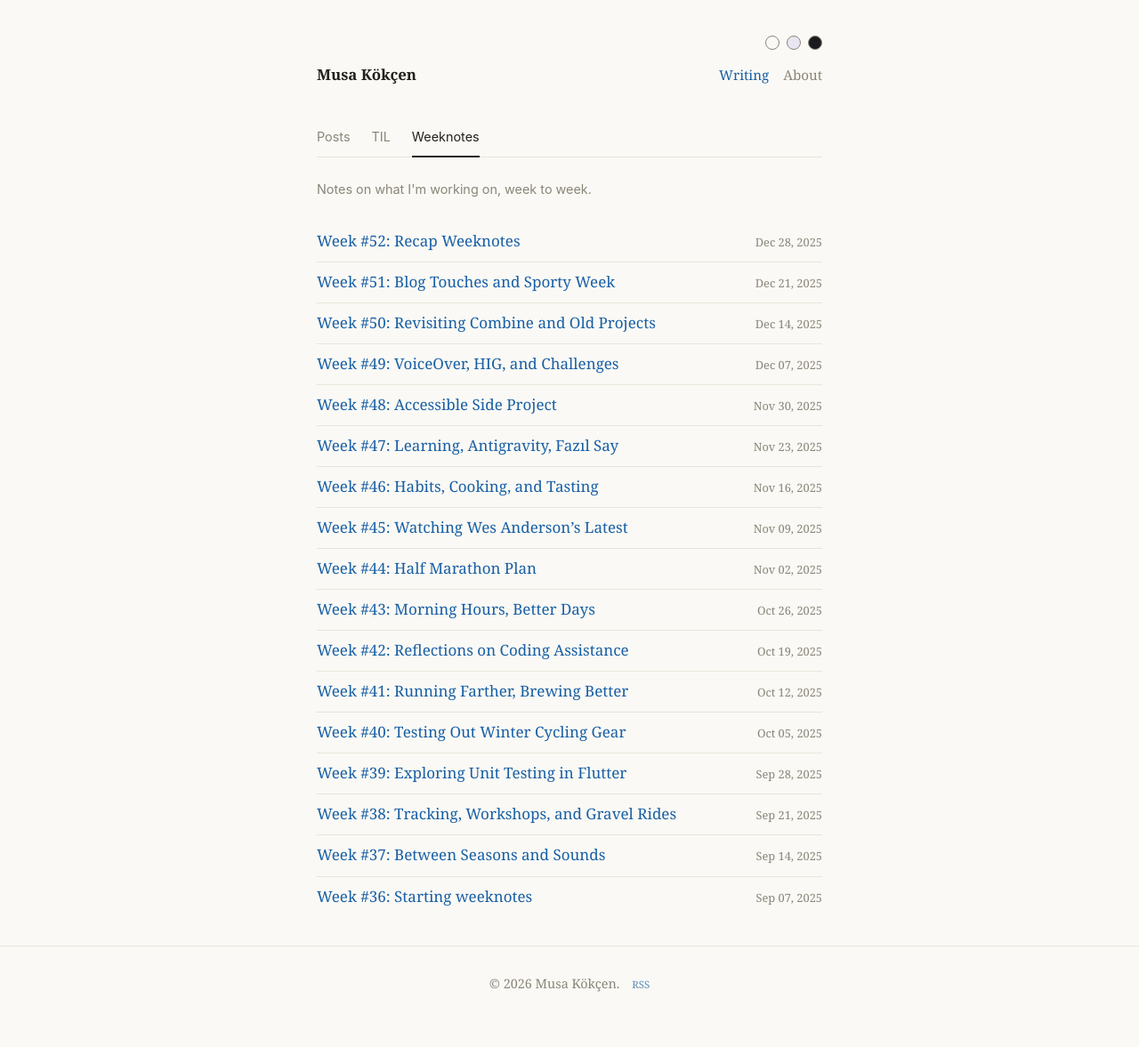
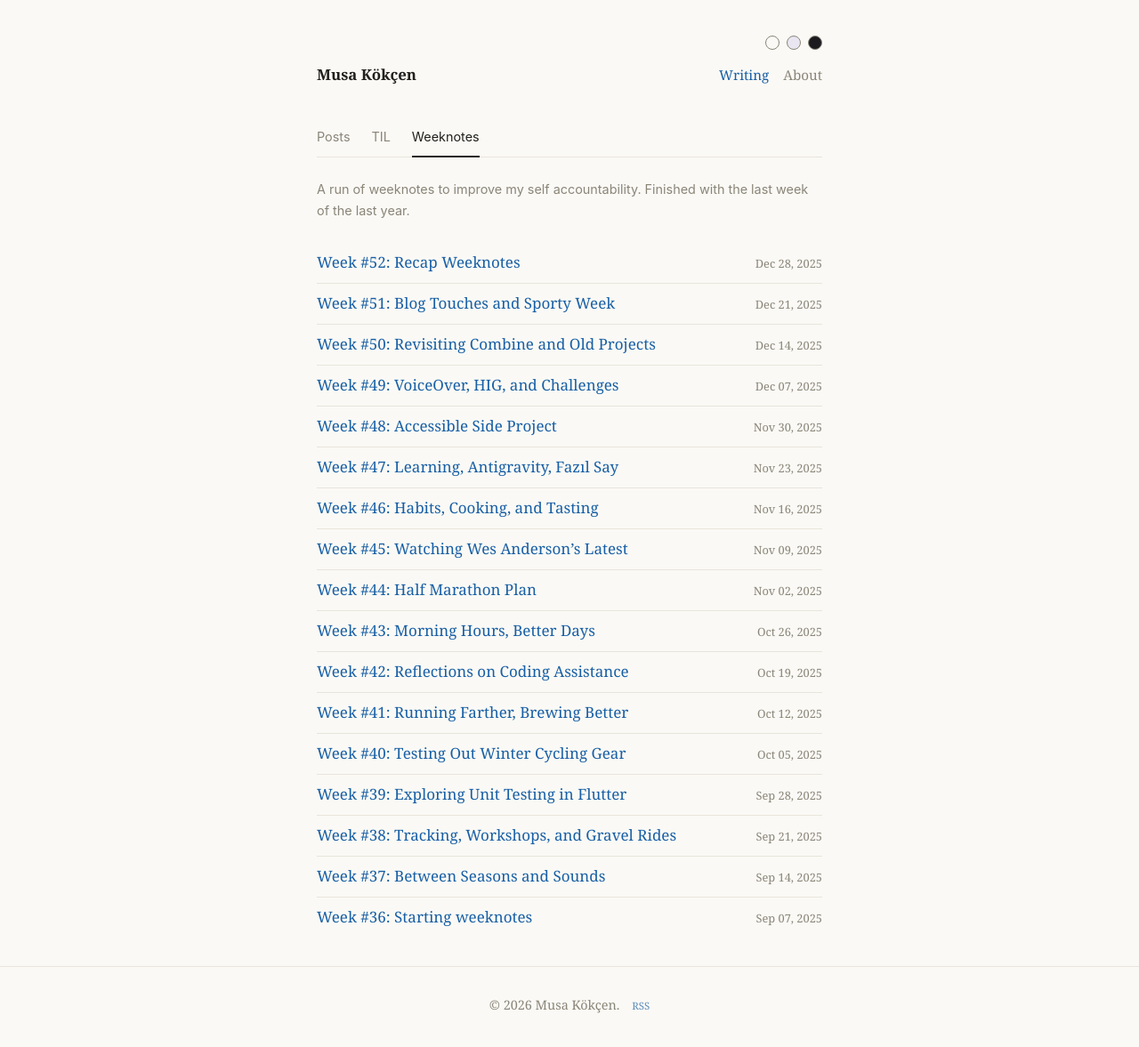
Before and after one commit to musakokcen/musakocen.github.io, a Jekyll site: the page built from weeknotes.md, in a window 1280 px wide. Shown: the whole page at 89% size. Built offline with Jekyll 4.4.1, drawn with Linux system fonts in a browser that asks for light colours; before the commit the page ends 1154 px from its top, so only the background shows below that.

Commit message:
Update section intros in weeknotes.md and writes.md for clarity and engagement

```diff
--- a/weeknotes.md
+++ b/weeknotes.md
@@ -4,7 +4,7 @@ title: Weeknotes
 permalink: /weeknotes/
 ---
 
-<p class="section-intro">Notes on what I'm working on, week to week.</p>
+<p class="section-intro">A run of weeknotes to improve my self accountability. Finished with the last week of the last year.</p>
 
 <ul class="post-list home-list">
     {% for post in site.posts %}
```
Also changed, not shown: writes.md (+1 -1 lines).
